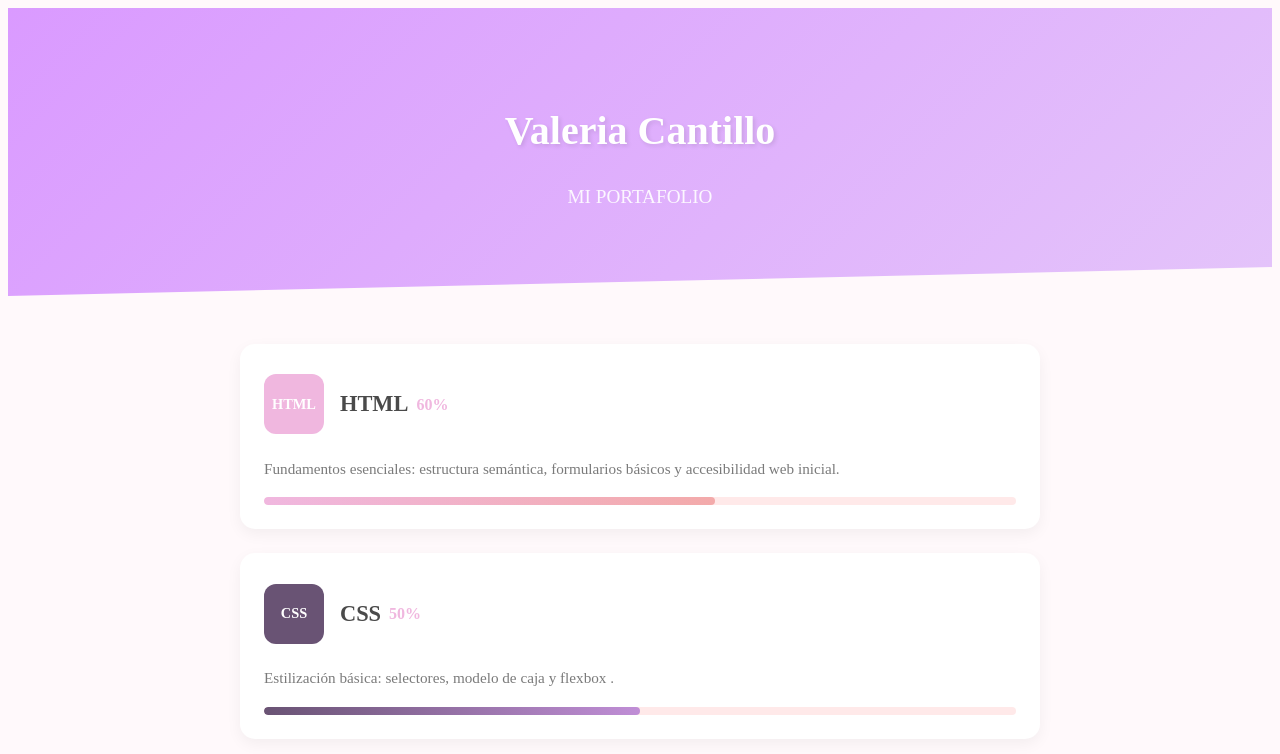
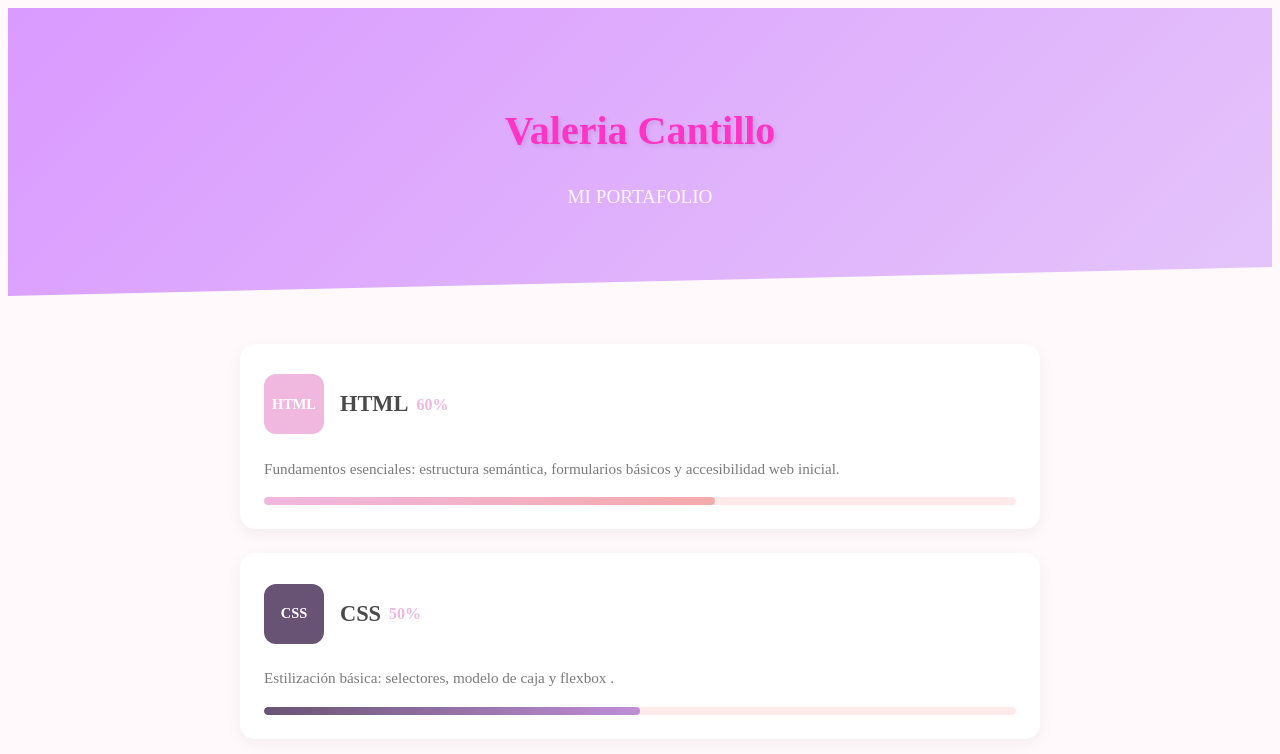
Before and after one commit to EdwingranadosF457/valeriaportafolio.github.io, a plain HTML site: page index.html in a window 1280 px wide. Drawn offline with Linux system fonts and the light colour scheme.

Commit message:
Update style.css

```diff
--- a/style.css
+++ b/style.css
@@ -18,7 +18,7 @@ body {
 }
 
 h1 {
-    color: #ffffff;
+    color: #ff33c4;
     font-size: 2.5rem;
     margin-bottom: 0.5rem;
     text-shadow: 2px 2px 4px rgba(0,0,0,0.1);
```
